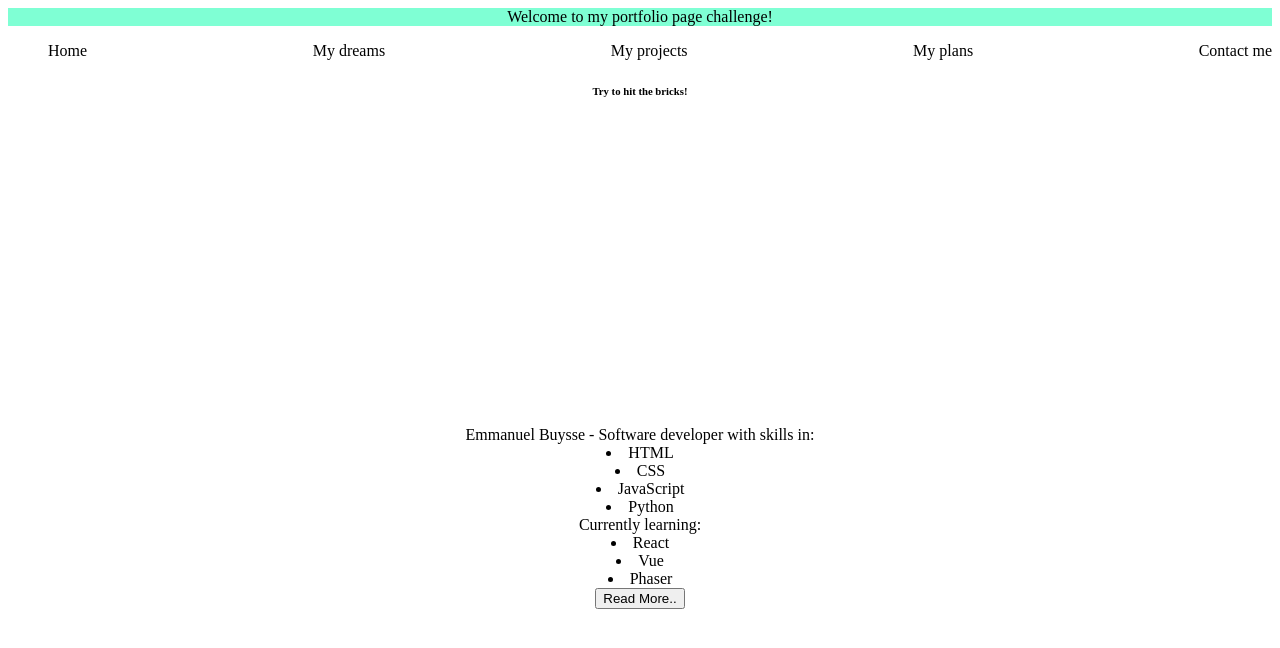
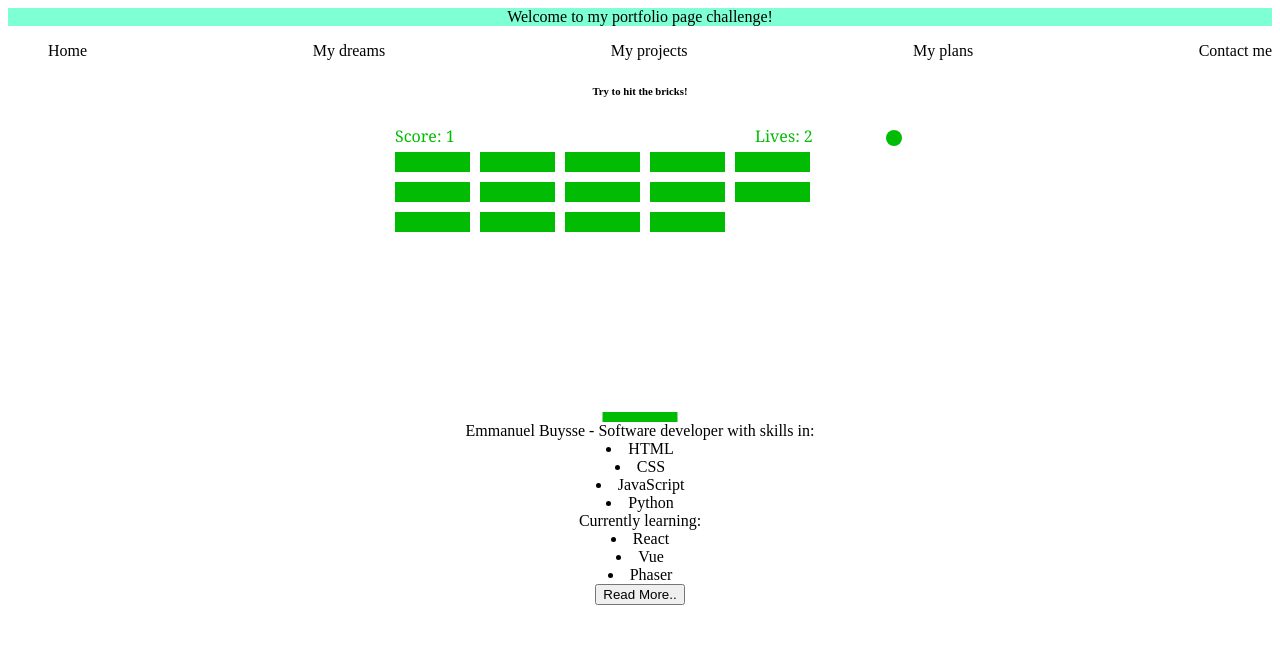
Before and after one commit to EmmanuelBuysse19/interactive_page1, a plain HTML site: page index.html in a window 1280 px wide. Drawn offline with Linux system fonts and the light colour scheme.

Commit message:
added logic

```diff
--- a/index.css
+++ b/index.css
@@ -28,3 +28,8 @@ header {
 body {
     text-align: center;
 }
+
+#mycanvas {
+    display: block;
+    margin: 0 auto;
+}
--- a/index.html
+++ b/index.html
@@ -19,7 +19,7 @@
     </nav>
     <body>
         <h6>Try to hit the bricks!</h6>
-        <canvas id="mycanvas" width="300px" height="300px"></canvas>
+        <canvas id="mycanvas" width="550px" height="300px"></canvas>
         <main>
             <section>
                 <article>Emmanuel Buysse - Software developer with skills in:
--- a/index.js
+++ b/index.js
@@ -1,7 +1,7 @@
-// setting up variables for the canvas 2d game //
-let canvas = document.querySelector("#mycanvas");
+    // first we define variables //
+    let canvas = document.getElementById("mycanvas");
     let ctx = canvas.getContext("2d");
-const ballRadius = 8;
+    let ballRadius = 8;
     let x = canvas.width/2;
     let y = canvas.height-30;
     let dx = 2;
@@ -11,66 +11,62 @@ let paddleWidth = 75;
     let paddleX = (canvas.width-paddleWidth)/2;
     let rightPressed = false;
     let leftPressed = false;
-const brickRowCount = 6;
-const brickColumnCount = 4;
-const brickWidth = 70;
-const brickHeight = 21;
-const brickPadding = 12;
-const brickOffsetTop = 30;
-const brickOffsetLeft = 30;
+    let brickRowCount = 5;
+    let brickColumnCount = 3;
+    let brickWidth = 75;
+    let brickHeight = 20;
+    let brickPadding = 10;
+    let brickOffsetTop = 30;
+    let brickOffsetLeft = 30;
     let score = 0;
     let lives = 3;
-// making the bricks, with a nested for-loop //
-const bricks = [];
-for(let i = 0; i < brickColumnCount; i++){
+    // here are the bricks declared //
+    let bricks = [];
+    for(let i = 0; i < brickColumnCount; i++) {
         bricks[i] = [];
-    for(let j = 0; j < brickRowCount; j++){
-        bricks[i][j] = { x : 0, y : 0, status: 1};
+        for(let j = 0; j < brickRowCount; j++) {
+            bricks[i][j] = { x: 0, y: 0, status: 1 };
         }
     }
-
-// adding eventlisteners for keyboard and mouse actions //
+    //adding eventlisteners //
     document.addEventListener("keydown", keyDownHandler, false);
     document.addEventListener("keyup", keyUpHandler, false);
     document.addEventListener("mousemove", mouseMoveHandler, false);
-
     // adding eventhandlers //
     function keyDownHandler(e) {
-    if(e.code == "ArrowRight") {
+        if(e.code  == "ArrowRight") {
             rightPressed = true;
-    }else if(e.code == "ArrowLeft") {
+        }
+        else if(e.code == 'ArrowLeft') {
             leftPressed = true;
         }
     }
-
     function keyUpHandler(e) {
-    if(e.code == "ArrowRight") {
-        rightPressed = false;
-    }else if(e.code == "ArrowLeft") {
+        if(e.code == 'ArrowRight') {
             rightPressed = false;
         }
+        else if(e.code == 'ArrowLeft') {
+            leftPressed = false;
         }
-
+    }
     function mouseMoveHandler(e) {
         let relativeX = e.clientX - canvas.offsetLeft;
         if(relativeX > 0 && relativeX < canvas.width) {
-        ppaddleX = relativeX - paddleWidth/2;
+            paddleX = relativeX - paddleWidth/2;
         }
     }
-
-// defining a function in case of collisions //
-
-const collisionDetection = () => {
+    // making sure collisions are detected //
+    function collisionDetection() {
         for(let i = 0; i < brickColumnCount; i++) {
             for(let j = 0; j < brickRowCount; j++) {
                 let b = bricks[i][j];
                 if(b.status == 1) {
-                if(x > b.x && x < b.x+brickWidth && y > b.y && y < b.y+brickHeight){
+                    if(x > b.x && x < b.x+brickWidth && y > b.y && y < b.y+brickHeight) {
                         dy = -dy;
                         b.status = 0;
                         score++;
                         if(score == brickRowCount*brickColumnCount) {
-                    alert("We HAVE A WINNER, CONGRATS!");
+                            alert("WE HAVE A WINNER, CONGRATS!");
                             document.location.reload();
                         }
                     }
@@ -78,3 +74,94 @@ const collisionDetection = () => {
             }
         }
     }
+    // here we draw the ball, paddle, the bricks, score and lives //
+    function drawBall() {
+        ctx.beginPath();
+        ctx.arc(x, y, ballRadius, 0, Math.PI*2);
+        ctx.fillStyle = "#02bc03";
+        ctx.fill();
+        ctx.closePath();
+    }
+    function drawPaddle() {
+        ctx.beginPath();
+        ctx.rect(paddleX, canvas.height-paddleHeight, paddleWidth, paddleHeight);
+        ctx.fillStyle = "##02bc03";
+        ctx.fill();
+        ctx.closePath();
+    }
+    function drawBricks() {
+        for(let i = 0; i< brickColumnCount; i++) {
+            for(let j = 0; j < brickRowCount; j++) {
+                if(bricks[i][j].status == 1) {
+                    let brickX = (j*(brickWidth+brickPadding))+brickOffsetLeft;
+                    let brickY = (i*(brickHeight+brickPadding))+brickOffsetTop;
+                    bricks[i][j].x = brickX;
+                    bricks[i][j].y = brickY;
+                    ctx.beginPath();
+                    ctx.rect(brickX, brickY, brickWidth, brickHeight);
+                    ctx.fillStyle = "#02bc03";
+                    ctx.fill();
+                    ctx.closePath();
+                }
+            }
+        }
+    }
+    const drawScore = ()  => {
+        ctx.font = "16px Georgia";
+        ctx.fillStyle = "#02bc03";
+        ctx.fillText("Score: "+score, 30, 20);
+    }
+    const drawLives = () => {
+        ctx.font = "16px Georgia";
+        ctx.fillStyle = "#02bc03";
+        ctx.fillText("Lives: "+lives, canvas.width-160, 20);
+    }
+    // here everyting goes into this function and will be drawed when invoked //
+    const draw = () => {
+        ctx.clearRect(0, 0, canvas.width, canvas.height);
+        drawBricks();
+        drawBall();
+        drawPaddle();
+        drawScore();
+        drawLives();
+        collisionDetection();
+
+        if(x + dx > canvas.width-ballRadius || x + dx < ballRadius) {
+            dx = -dx;
+        }
+        if(y + dy < ballRadius) {
+            dy = -dy;
+        }
+        else if(y + dy > canvas.height-ballRadius) {
+            if(x > paddleX && x < paddleX + paddleWidth) {
+                dy = -dy;
+            }
+            else {
+                lives--;
+                if(!lives) {
+                    alert("YOU LOST, TRY AGAIN!");
+                    document.location.reload();
+                }
+                else {
+                    x = canvas.width/2;
+                    y = canvas.height-30;
+                    dx = 2;
+                    dy = -2;
+                    paddleX = (canvas.width-paddleWidth)/2;
+                }
+            }
+        }
+
+        if(rightPressed && paddleX < canvas.width-paddleWidth) {
+            paddleX += 7;
+        }
+        else if(leftPressed && paddleX > 0) {
+            paddleX -= 7;
+        }
+
+        x += dx;
+        y += dy;
+        requestAnimationFrame(draw);
+    }
+    //invoke function//
+    draw();
```
Lines whose indentation alone changed are shown as unchanged.
